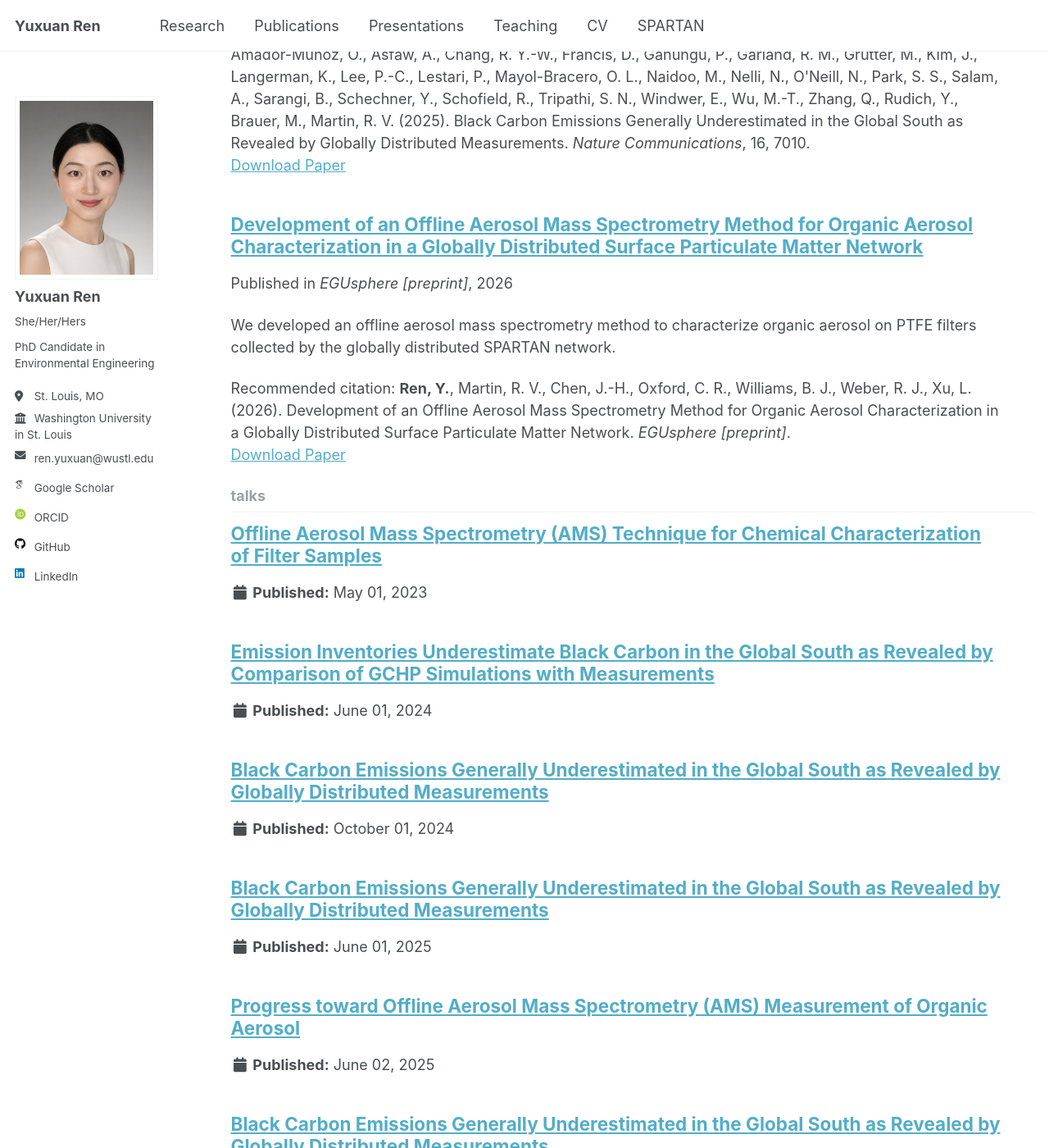
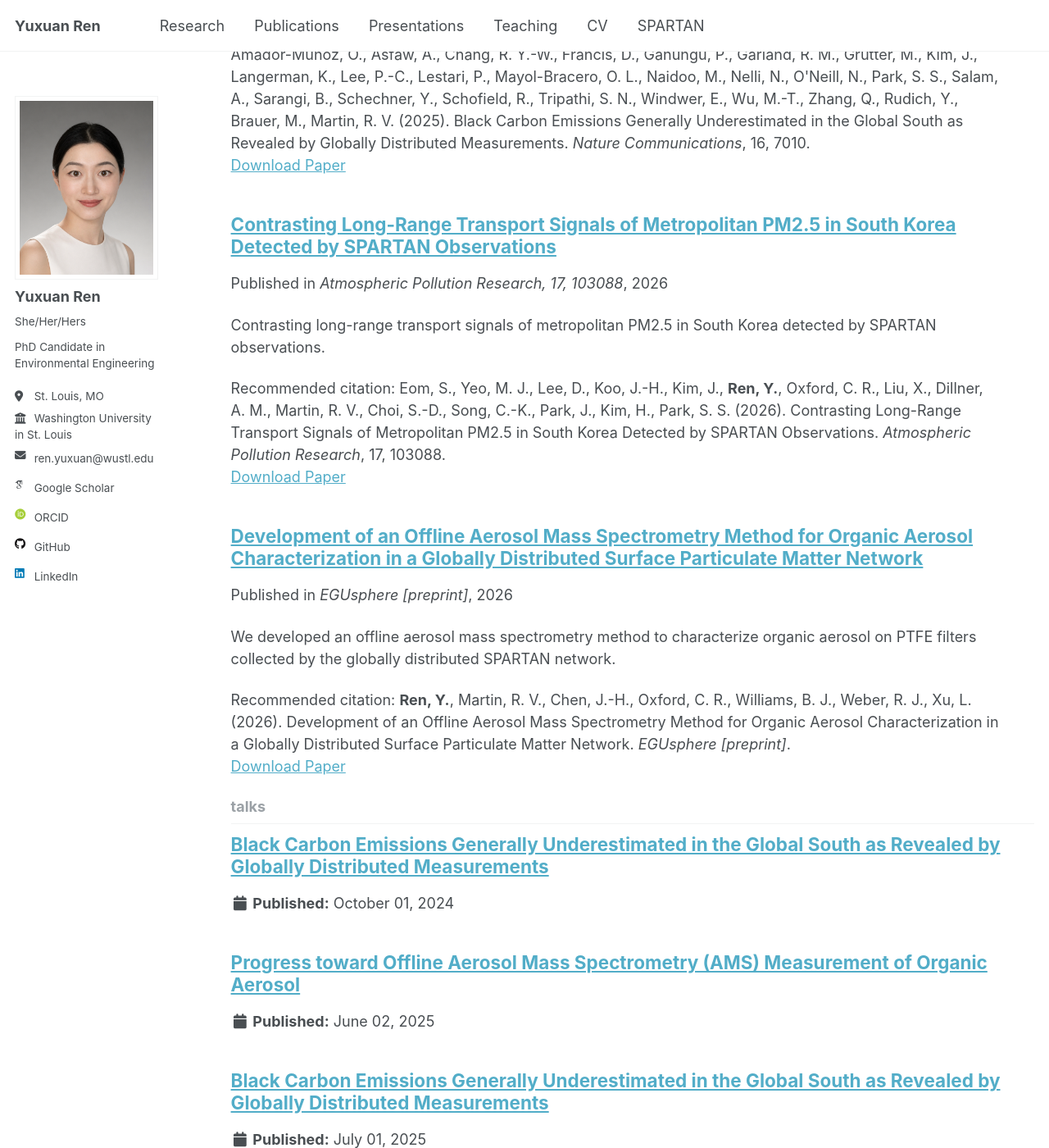
Before and after one commit to yuxuanren1/yuxuanren1.github.io, a Jekyll site: the page built from _pages/collection-archive.html, in a window 1280 px wide and 1400 px high, scrolled down 3302 px. Shown: the whole window at 82% size. Built offline with Jekyll 4.4.1, drawn with Linux system fonts in a browser that asks for light colours; some web fonts are replaced; some of the changed text lies outside the part shown.

Commit message:
Sync site with updated CV: new publication, trimmed presentations, revised research intro
- Add co-authored paper: Eom et al., Atmospheric Pollution Research,
  2026 (South Korea PM2.5 / SPARTAN).
- Trim Presentations to the 5 entries the new CV designates as
  "Selected Presentations" (drop HAQAST, CASE Seminar, the second
  AGDAQM talk, GEOS-Chem 11, the SPARTAN talk, and the Puerto Rico
  webinar).
- Update Research page intro to match the CV's revised Research
  Interests wording.

Co-Authored-By: Claude Sonnet 5 <noreply@anthropic.com>

```diff
--- a/_pages/Research.md
+++ b/_pages/Research.md
@@ -7,7 +7,7 @@ author_profile: true
 
 {% include base_path %}
 
-My research combines globally distributed measurements from the Surface Particulate Matter Network [SPARTAN](https://www.spartan-network.org/) with chemical transport modeling [GEOS-Chem](https://geoschem.github.io/index.html) to improve the understanding of aerosol composition, evaluate emission inventories, and develop measurement techniques for global air quality and health applications.
+I am an atmospheric chemist. My research integrates aerosol mass spectrometry, ground-based measurements from the globally distributed Surface Particulate Matter Network [SPARTAN](https://www.spartan-network.org/), and chemical transport modeling with [GEOS-Chem](https://geoschem.github.io/index.html) to investigate aerosol composition, sources, and atmospheric processes.
 
 <div class="research-project" markdown="0">
 <b>Offline Aerosol Mass Spectrometry Methodology for Organic Aerosol Characterization</b><br />
--- /dev/null
+++ b/_publications/2026-03-01-south-korea-pm25-spartan.md
@@ -0,0 +1,11 @@
+---
+title: "Contrasting Long-Range Transport Signals of Metropolitan PM2.5 in South Korea Detected by SPARTAN Observations"
+collection: publications
+category: coauthor
+permalink: /publication/2026-south-korea-pm25-spartan
+excerpt: 'Contrasting long-range transport signals of metropolitan PM2.5 in South Korea detected by SPARTAN observations.'
+date: 2026-03-01
+venue: 'Atmospheric Pollution Research, 17, 103088'
+paperurl: 'https://doi.org/10.1016/j.apr.2026.103088'
+citation: 'Eom, S., Yeo, M. J., Lee, D., Koo, J.-H., Kim, J., <b>Ren, Y.</b>, Oxford, C. R., Liu, X., Dillner, A. M., Martin, R. V., Choi, S.-D., Song, C.-K., Park, J., Kim, H., Park, S. S. (2026). Contrasting Long-Range Transport Signals of Metropolitan PM2.5 in South Korea Detected by SPARTAN Observations. <i>Atmospheric Pollution Research</i>, 17, 103088.'
+---
--- a/_talks/2023-05-01-spartan-offline-ams.md
+++ /dev/null
@@ -1,9 +0,0 @@
----
-title: "Offline Aerosol Mass Spectrometry (AMS) Technique for Chemical Characterization of Filter Samples"
-collection: talks
-type: "Talk"
-permalink: /presentations/2023-05-spartan-offline-ams
-venue: "The 4th International SPARTAN Meeting"
-date: 2023-05-01
-location: "St. Louis, MO, USA"
----
--- a/_talks/2024-06-01-geoschem11-gchp-blackcarbon.md
+++ /dev/null
@@ -1,9 +0,0 @@
----
-title: "Emission Inventories Underestimate Black Carbon in the Global South as Revealed by Comparison of GCHP Simulations with Measurements"
-collection: talks
-type: "Poster"
-permalink: /presentations/2024-06-geoschem11-gchp-blackcarbon
-venue: "The 11th International GEOS-Chem Meeting"
-date: 2024-06-01
-location: "St. Louis, MO, USA"
----
--- a/_talks/2025-06-01-agdaqm-blackcarbon.md
+++ /dev/null
@@ -1,9 +0,0 @@
----
-title: "Black Carbon Emissions Generally Underestimated in the Global South as Revealed by Globally Distributed Measurements"
-collection: talks
-type: "Talk"
-permalink: /presentations/2025-06-agdaqm-blackcarbon
-venue: "Advancing Globally Distributed Air Quality Monitoring Meeting"
-date: 2025-06-01
-location: "St. Louis, MO, USA"
----
--- a/_talks/2025-11-01-case-seminar-blackcarbon.md
+++ /dev/null
@@ -1,9 +0,0 @@
----
-title: "Black Carbon Emissions Generally Underestimated in the Global South as Revealed by Globally Distributed Measurements"
-collection: talks
-type: "Talk"
-permalink: /presentations/2025-11-case-seminar-blackcarbon
-venue: "Center for Aerosol Science and Engineering (CASE) Seminar"
-date: 2025-11-01
-location: "St. Louis, MO, USA"
----
--- a/_talks/2025-11-02-haqast-blackcarbon.md
+++ /dev/null
@@ -1,9 +0,0 @@
----
-title: "Black Carbon Emissions Generally Underestimated in the Global South as Revealed by Globally Distributed Measurements"
-collection: talks
-type: "Poster"
-permalink: /presentations/2025-11-haqast-blackcarbon
-venue: "Health and Air Quality Applied Sciences Team (HAQAST) Meeting"
-date: 2025-11-02
-location: "St. Louis, MO, USA"
----
--- a/_talks/2026-04-01-puertorico-webinar-blackcarbon.md
+++ /dev/null
@@ -1,9 +0,0 @@
----
-title: "Black Carbon Emissions Generally Underestimated in the Global South as Revealed by Globally Distributed Measurements"
-collection: talks
-type: "Invited Talk"
-permalink: /presentations/2026-04-puertorico-webinar-blackcarbon
-venue: "Atmospheric Science &amp; Aerosols Research Webinar, University of Puerto Rico"
-date: 2026-04-01
-location: "Remote"
----
```
Also changed, not shown: 1 other file.
